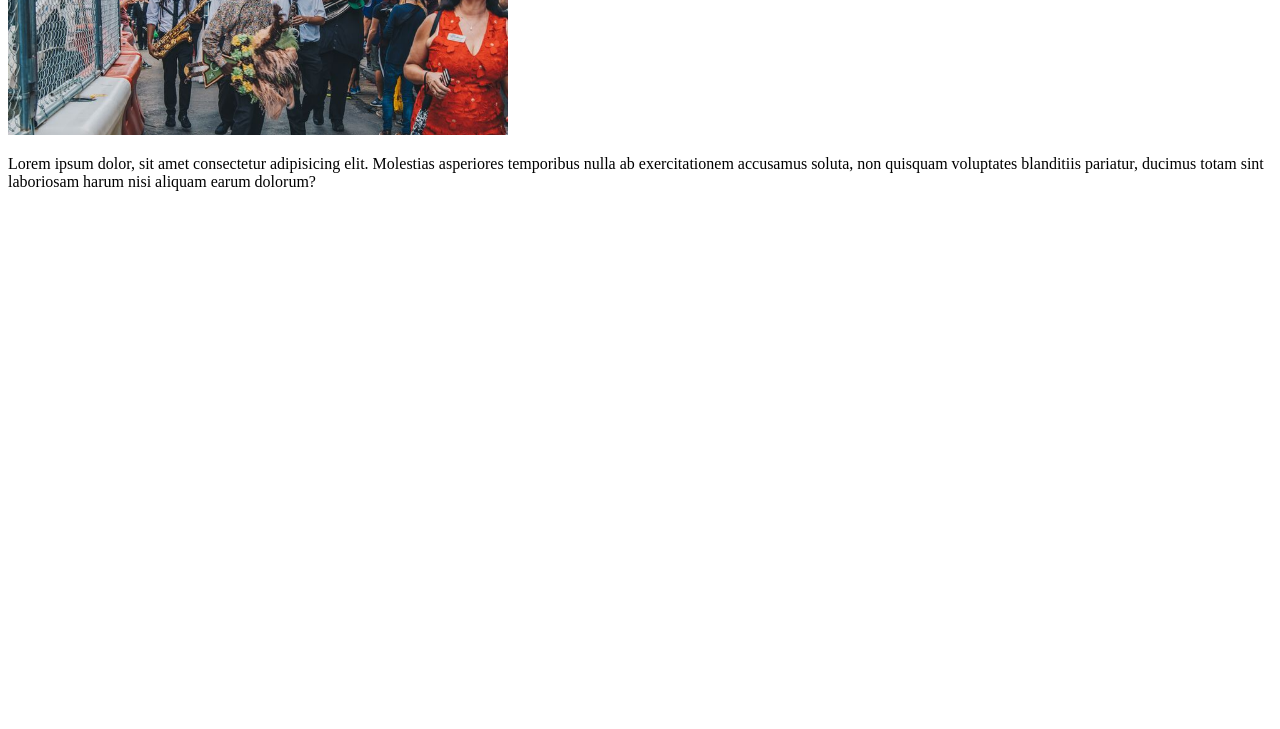
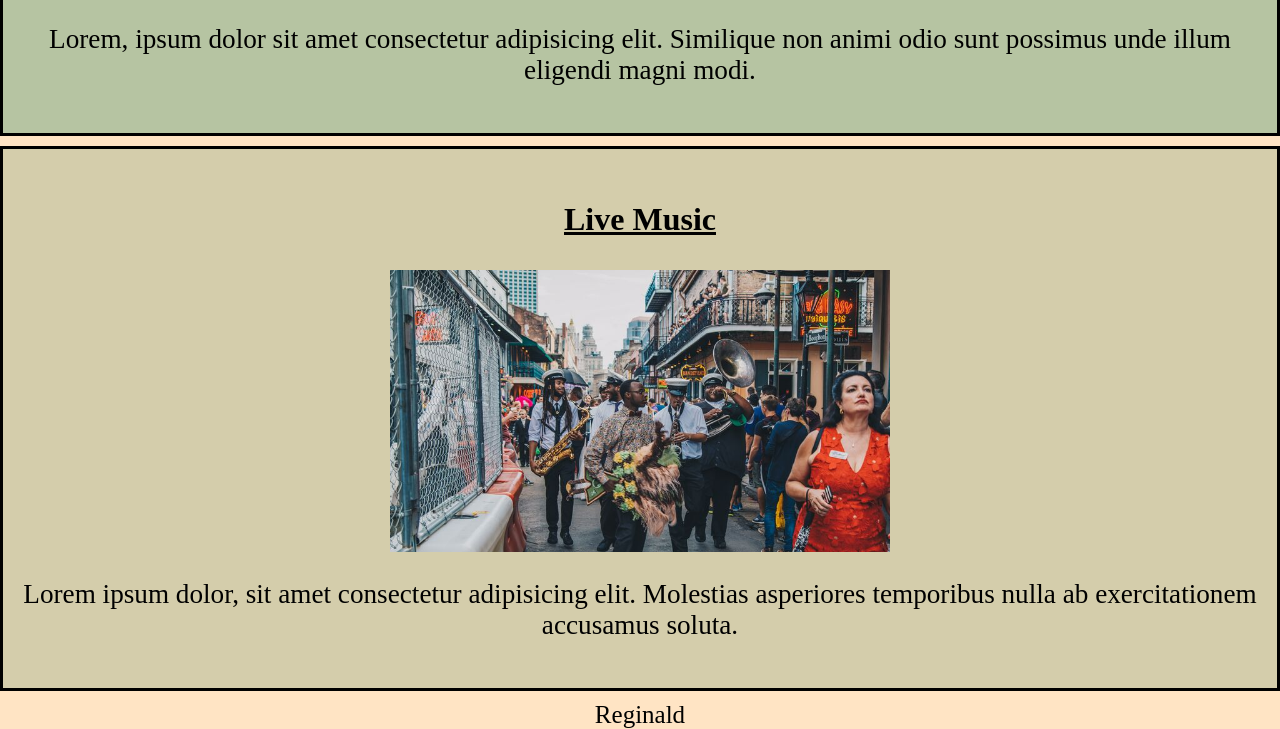
Before and after one commit to Thathos/ResponsiveTravel, a plain HTML site: page index.html in a window 1280 px wide. Shown: the part 1241-1970 px from the top of the page. Before the commit the page ends 1448 px from the top, so only its background shows below. Drawn offline with Linux system fonts and the light colour scheme.

Commit message:
second commit, mostly css stuff

```diff
--- a/index.html
+++ b/index.html
@@ -5,25 +5,40 @@
     <meta name="viewport" content="width=device-width, initial-scale=1.0">
     <title>Responsive Travel</title>
     <link href="style.css" rel="stylesheet">
+    <link href="responsivestyles.css" rel="stylesheet">
+    <!-- Reginald Cole -->
 </head>
 <body>
     <header>
-        <h1>New Oreleans Trip</h1>
     </header>
 
         <h1>Welcome to the Big Easy</h1>
-        <p>You'll be going to New Orleans! A historic city known for its vibrant nightlife, incredible spicy cuisine, live music, and its constant festrive spirit.</p>
+        <p class="p1">You'll be going to New Orleans! A historic city known for its vibrant nightlife, incredible spicy cuisine, live music, and its constant festrive spirit.</p>
 
+        <div class="cont1">
+        <div class="column1">
         <h3>Nightlife</h3>
-        <img src="nightlifeimage.jpg" alt="night life image" width="500">
-        <p>Lorem ipsum, dolor sit amet consectetur adipisicing elit. Laudantium autem non, quo tempore accusamus aut molestiae fuga ipsam maxime voluptates repellat. Ipsam temporibus culpa inventore eligendi natus fuga officia voluptas.</p>
+        <img src="nightlifeimage.jpg" alt="night life image" width="300">
+        <p>Lorem ipsum, dolor sit amet consectetur adipisicing elit. Laudantium autem non, quo tempore accusamus aut molestiae fuga ipsam maxime voluptates repellat. </p>
+        </div>
+        </div>
 
+        <div class="cont2">
+        <div class="column2">
         <h3>Spicy Cuisine</h3>
-        <img src="new_orleans_style_jambalaya.jpg" alt="new orleans style jambalaya" width="500">
-        <p>Lorem, ipsum dolor sit amet consectetur adipisicing elit. Similique non animi odio sunt possimus unde illum eligendi magni modi, et autem incidunt sit ad saepe, veritatis quasi deserunt officia iste?</p>
+        <img src="new_orleans_style_jambalaya.jpg" alt="new orleans style jambalaya" width="300">
+        <p>Lorem, ipsum dolor sit amet consectetur adipisicing elit. Similique non animi odio sunt possimus unde illum eligendi magni modi.</p>
+        </div>
+        </div>
 
+        <div class="cont3">
+        <div class="column3">
         <h3>Live Music</h3>
-        <img src="live_music.jpg" alt="live music" width="500">
-        <p>Lorem ipsum dolor, sit amet consectetur adipisicing elit. Molestias asperiores temporibus nulla ab exercitationem accusamus soluta, non quisquam voluptates blanditiis pariatur, ducimus totam sint laboriosam harum nisi aliquam earum dolorum?</p>
+        <img src="live_music.jpg" alt="live music" width="300">
+        <p>Lorem ipsum dolor, sit amet consectetur adipisicing elit. Molestias asperiores temporibus nulla ab exercitationem accusamus soluta.</p>
+        </div>
+        </div>
+
+    <footer>Reginald</footer>
 </body>
 </html>
--- /dev/null
+++ b/responsivestyles.css
@@ -0,0 +1,45 @@
+@media screen and (min-width: 568px) {
+    h3 {
+        text-align:center;
+        font-size: 25px;
+    }
+
+    img {
+
+        width: 350px;
+        margin-left: auto;
+        margin-right: auto;
+        display: block;
+    }
+
+
+}
+
+
+@media screen and (min-width: 876px) {
+    img {
+        float:none;
+        width:500px;
+        margin-left: auto;
+        margin-right: auto;
+        display: block;
+    }
+
+    h3 {
+        text-align: center;
+        font-size:2em;
+    }
+
+    p {
+        font-size: 1.7em;
+    }
+
+    .column1, .column2, .column3 {
+        border: solid;
+        margin-bottom: 10px;
+    }
+
+    footer {
+        font-size: 25px;
+    }
+}
--- a/style.css
+++ b/style.css
@@ -0,0 +1,57 @@
+/* Reginald Cole */
+
+/* 8e9b90 ash gray
+    93c0a4 cambridge blue
+    b6c4a2 sage
+    d4cdab dutch white
+    dce2bd beige*/
+
+
+h1 {
+    text-align: center;
+    text-decoration: underline;
+}
+
+.p1 {
+    text-align: center;
+}
+
+.column1, .column2, .column3 {
+    padding: 20px;
+}
+
+h3 {
+    text-align: center;
+    text-decoration: underline;
+}
+
+body {
+    margin: auto;
+    background-color: bisque;
+}
+
+footer {
+    text-align: center;
+}
+
+p {
+    text-align: center;
+}
+
+img {
+    margin-left: auto;
+    margin-right: auto;
+    display: block;
+}
+
+.cont1 {
+    background-color: #93c0a4;
+}
+
+.cont2 {
+    background-color: #b6c4a2
+}
+
+.cont3 {
+    background-color: #d4cdab;
+}
```
Also changed, not shown: Saintsbackground.jpg (deleted), footballbackground.jpg (deleted), neworleans.jpg (added), 1 other file.
